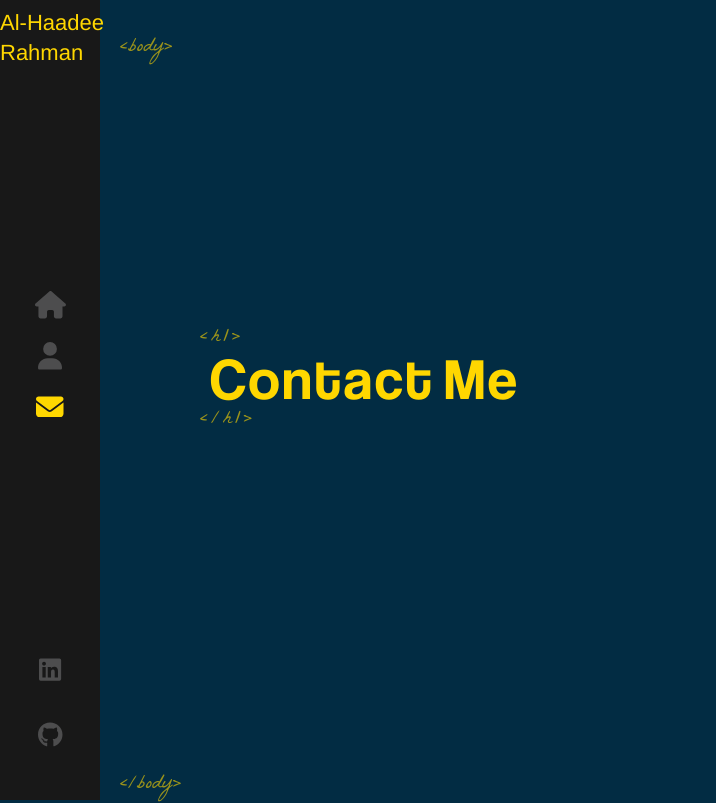
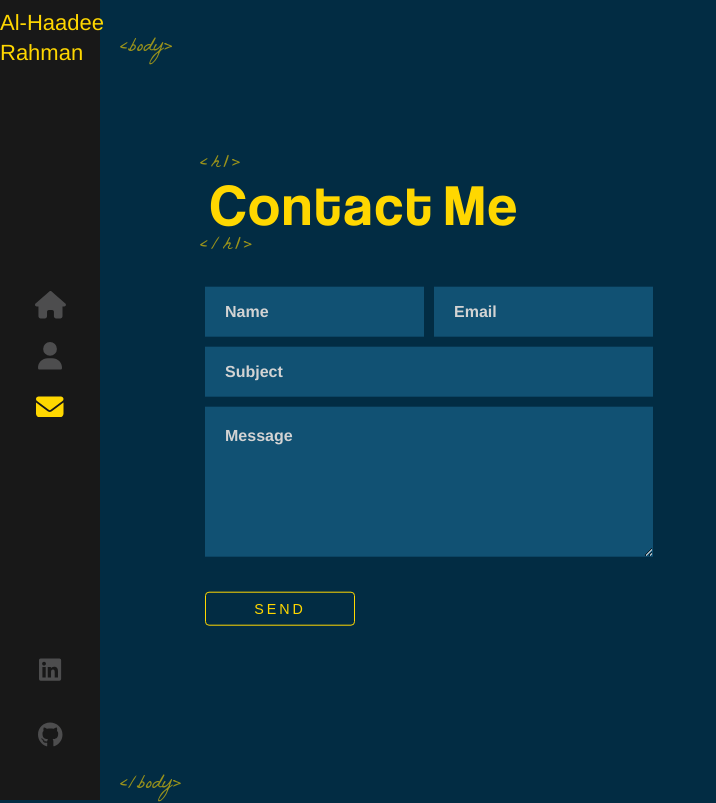
Before and after one commit to Alhaadee/portfolio, a React (Vite) app in the folder portfolio-website/: page /contact in a window 1280 px wide. Shown: the whole page, without its empty margins (0-716 px from the left). Built offline with nearby package versions, Linux system fonts and the light colour scheme.

Commit message:
creates contact form

```diff
--- a/portfolio-website/src/App.css
+++ b/portfolio-website/src/App.css
@@ -14,7 +14,7 @@
 }
 
 input,textarea {
-  font-family: 'Helvetica Neue'
+  font-family: 'Helvetica Neue';
 }
 
 #root {
--- a/portfolio-website/src/components/Contact/Contact.jsx
+++ b/portfolio-website/src/components/Contact/Contact.jsx
@@ -1,4 +1,5 @@
 import '../Layout/Layout.css'
+import './contact.css'
 import React from 'react'
 import AnimatedLetters from '../AnimatedLetters/AnimatedLetters'
 import { useState,useEffect } from 'react'
@@ -23,7 +24,19 @@ const Contact = () => {
           idx={12}
           letterClass={letterClass}/>
         </h1>
+
+        <div className='form-container'>
+        <form>
+          <input type="text" name='name' placeholder='Name' required className='name'/>
+          <input type="email" name='email' placeholder='Email' required className='email'/>
+          <input type="text" name='subject' placeholder='Subject' required className='subject'/>
+          <textarea placeholder='Message' name='message' required className='text'></textarea>
+          <input type="submit" className='flat-button' value="SEND"/>
+        </form>
+
       </div>
+      </div>
+
     </div>
     </>
   )
--- a/portfolio-website/src/components/Contact/contact.css
+++ b/portfolio-website/src/components/Contact/contact.css
@@ -0,0 +1,80 @@
+.form-container {
+    width: 100%;
+    margin-top: 20px;
+
+}
+
+
+
+input,textarea {
+    font-weight: bold;
+    margin-bottom: 10px;
+    margin-left: 5px;
+    overflow: hidden;
+    display:block;
+    position: relative;
+
+}
+
+input::placeholder {
+    color: lightgray;
+}
+textarea::placeholder {
+    color: lightgray;
+}
+
+.text {
+    grid-area: text;
+}
+
+.name {
+    grid-area: name;
+}
+.email {
+    grid-area: email;
+}
+.subject {
+    grid-area: subject
+}
+
+form {
+    display: grid;
+    column-gap: 10px;
+    grid-template-columns:  1fr 1fr;
+    grid-template-rows: auto;
+    grid-template-areas:
+    "name email"
+    "subject subject"
+    "text text"
+    "button .";
+}
+
+input[type='text'],input[type='email'],textarea {
+    width: 100%;
+    border: 0;
+    background: #115173;
+    height: 50px;
+    font-size: 16px;
+    padding: 0 20px;
+    box-sizing: border-box;
+    color: white;
+
+}
+
+textarea {
+    border: 0;
+    padding: 20px;
+    min-height: 150px;
+}
+
+.flat-button {
+    color: #ffd700;
+    background: 0 0;
+    font: 11px;
+    letter-spacing: 3px;
+    text-decoration: none;
+    padding: 8px 10px;
+    border: 1px solid #ffd700;
+    border-radius: 4px;
+    width: 150px;
+}
```
